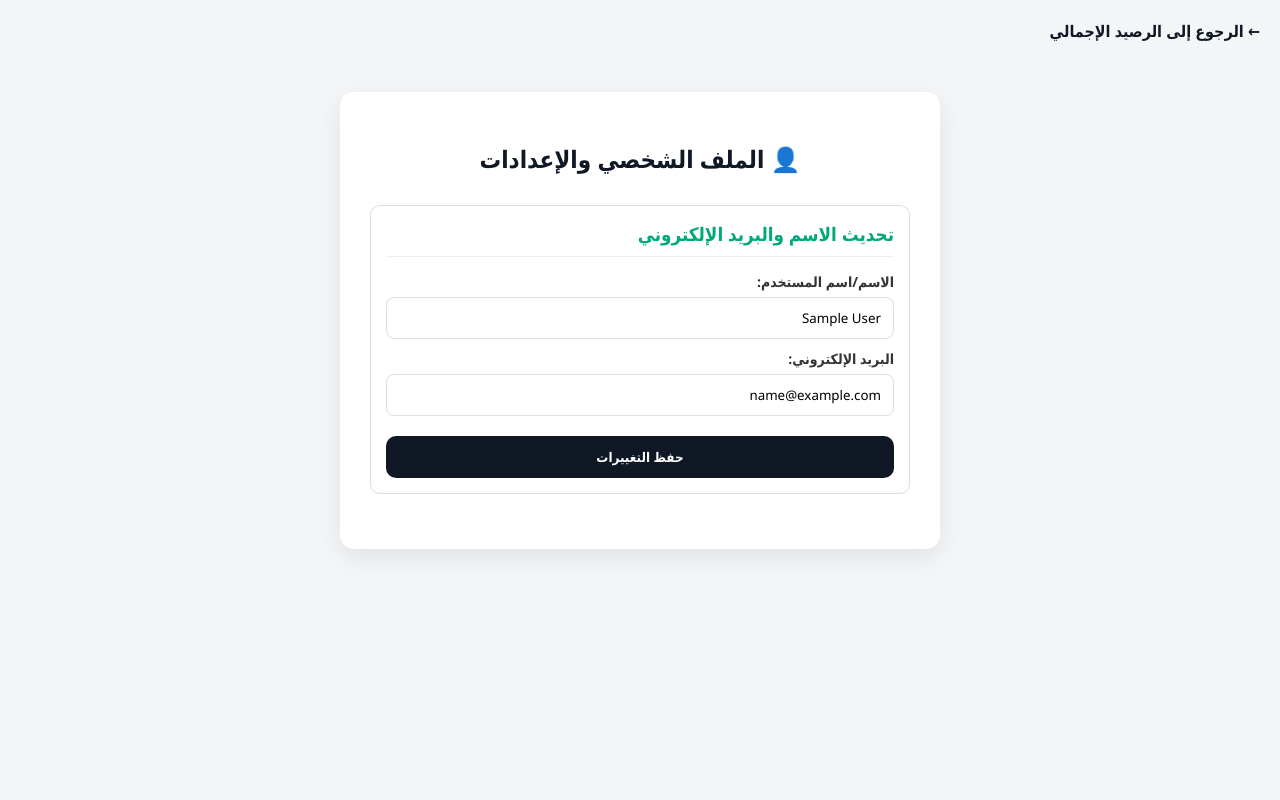
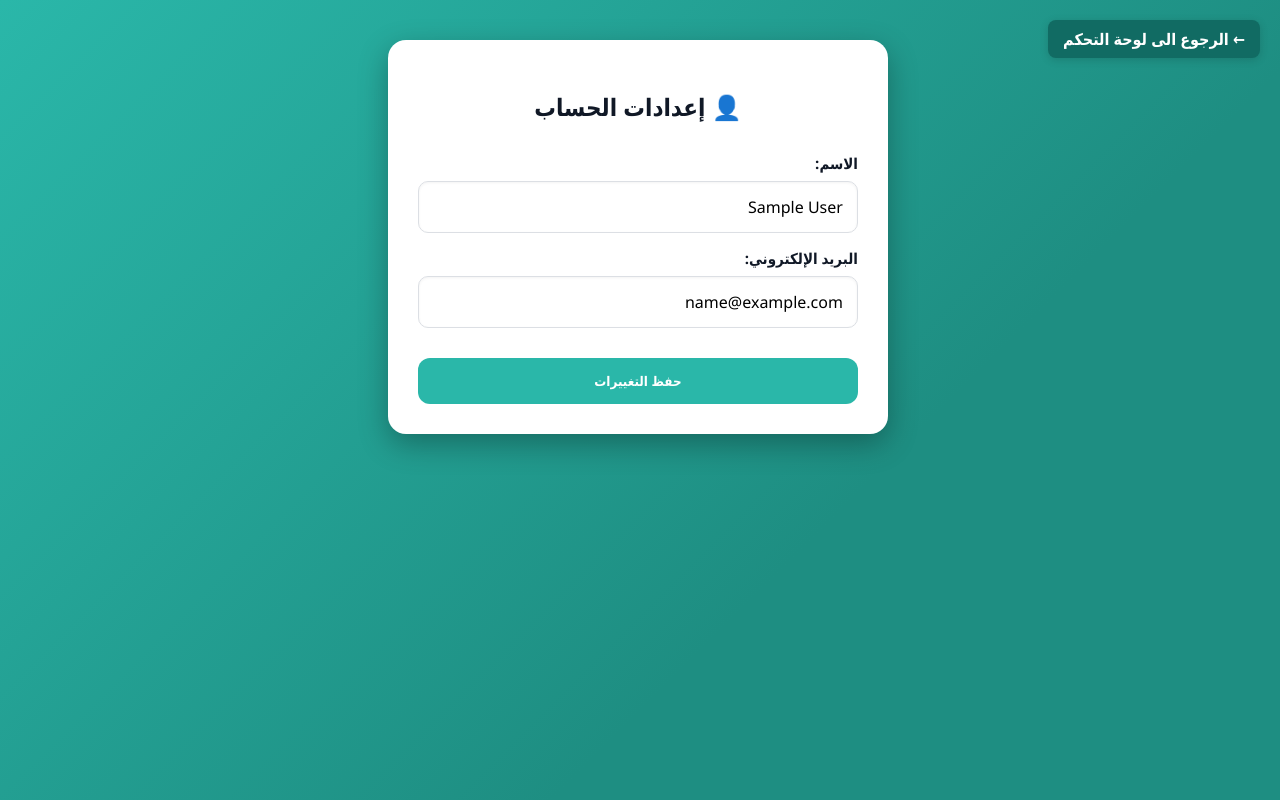
Before and after one commit to njfrh/Mizaniyati, a PHP site: page /profile.php in a window 1280 px wide. Run offline with PHP 8.4, Linux system fonts and the light colour scheme; the visitor is signed in with stand-in values (Sample User, id 1); tables that the repository leaves empty or names only in its code hold one stand-in row (values such as "Sample post"); a stand-in replaces the project's code that opens the database connection.

Commit message:
تنسيق المعاملات و الملف الشخصي و التقييم

```diff
--- a/Mizaniyati/profile.php
+++ b/Mizaniyati/profile.php
@@ -1,5 +1,4 @@
 <?php
-// 🛑 1. بدء الجلسة والتأكد من الاتصال بقاعدة البيانات
 session_start();
 require_once 'db.php';
 
@@ -9,113 +8,196 @@ if (!isset($_SESSION['user_id'])) {
     exit;
 }
 
-// استخدام متغير واحد وواضح لمعرف المستخدم
 $user_id = $_SESSION['user_id'];
-$errors = [];
-$success = '';
+$user_name = $_SESSION['user_name'] ?? 'مستخدم';
 
-// 2. جلب بيانات المستخدم الحالية (الاسم، الإيميل)
-$stmt = $conn->prepare('SELECT name, email FROM users WHERE id = ?');
-$stmt->bind_param('i', $user_id);
+$error_message = '';
+$notice = '';
+
+// جلب بيانات المستخدم الأخرى من قاعدة البيانات
+$stmt = $conn->prepare("SELECT email FROM users WHERE id = ?");
+$stmt->bind_param("i", $user_id);
 $stmt->execute();
 $result = $stmt->get_result();
 $user_data = $result->fetch_assoc();
 $stmt->close();
 
-// في حال عدم وجود بيانات (خطأ نادر)
-if (!$user_data) {
-    session_destroy();
-    header('Location: auth.php?tab=login');
-    exit;
-}
+$user_email = $user_data['email'] ?? 'Not Found';
 
-$current_name = $user_data['name'];
-$current_email = $user_data['email'];
+// معالجة تحديث الملف الشخصي
+if ($_SERVER['REQUEST_METHOD'] === 'POST' && isset($_POST['action']) && $_POST['action'] === 'update_profile') {
+    $new_name     = trim($_POST['name'] ?? '');
+    $new_email    = trim($_POST['email'] ?? '');
+    $new_password = $_POST['password'] ?? '';
 
-/* ================== 3. معالجة التعديل (الاسم والبريد فقط) ================== */
-if ($_SERVER['REQUEST_METHOD'] === 'POST') {
-    $action = $_POST['action'] ?? '';
+    // منطق التحقق والتحديث
+    // (يجب أن تضع منطق تحديث قاعدة البيانات هنا)
 
-    if ($action === 'update_info') {
-        $new_name = trim($_POST['new_name'] ?? '');
-        $new_email = trim($_POST['new_email'] ?? '');
+    // مثال:
+    // $stmt = $conn->prepare("UPDATE users SET name = ?, email = ? WHERE id = ?");
+    // $stmt->bind_param("ssi", $new_name, $new_email, $user_id);
+    // $stmt->execute();
 
-        if (empty($new_name) || empty($new_email)) {
-            $errors[] = 'الاسم والبريد الإلكتروني مطلوبان.';
-        } elseif (!filter_var($new_email, FILTER_VALIDATE_EMAIL)) {
-            $errors[] = 'صيغة البريد الإلكتروني غير صالحة.';
-        } else {
-            // التحقق من أن الإيميل غير مستخدم من قبل مستخدم آخر
-            $stmt = $conn->prepare('SELECT id FROM users WHERE email = ? AND id != ?');
-            $stmt->bind_param('si', $new_email, $user_id);
-            $stmt->execute();
-            $result = $stmt->get_result();
-
-            if ($result->num_rows > 0) {
-                $errors[] = 'هذا البريد الإلكتروني مستخدم بالفعل من قبل حساب آخر.';
-            } else {
-                // تحديث المعلومات
-                $stmt = $conn->prepare('UPDATE users SET name = ?, email = ? WHERE id = ?');
-                $stmt->bind_param('ssi', $new_name, $new_email, $user_id);
-                $stmt->execute();
-
-                $_SESSION['user_name'] = $new_name;
-                $current_name = $new_name;
-                $current_email = $new_email;
-                $success = 'تم تحديث المعلومات بنجاح!';
-            }
-            $stmt->close();
-        }
-    }
+    $notice = 'تم حفظ التغييرات بنجاح! ✅';
+    $_SESSION['user_name'] = $new_name; // تحديث الجلسة
+    $user_name = $new_name;
+    $user_email = $new_email;
 }
 ?>
 <!DOCTYPE html>
 <html lang="ar" dir="rtl">
 <head>
-    <meta charset="UTF-8">
-    <title>الملف الشخصي</title>
-    <meta name="viewport" content="width=device-width, initial-scale=1">
-    <style>
-        * { box-sizing: border-box; font-family: 'Segoe UI', Tahoma, Geneva, Verdana, sans-serif; }
-        body { background:#f4f5f7; margin:0; padding:20px; direction:rtl; }
-        .container { max-width: 600px; margin: 30px auto; background:#fff; border-radius:14px; padding:30px; box-shadow:0 8px 24px rgba(0,0,0,.08); }
-        h2 { text-align:center; color:#101826; margin-bottom:30px; }
-        .field-group { margin-bottom:25px; border:1px solid #ddd; padding:15px; border-radius:10px; }
-        .field-group h3 { margin-top:0; color:#00a87a; border-bottom:1px solid #eee; padding-bottom:10px; margin-bottom:15px; }
-        label { display:block; font-size:14px; color:#333; margin-bottom:6px; font-weight:600; }
-        input { width:100%; height:42px; border:1px solid #dcdfe4; border-radius:8px; padding:0 12px; margin-bottom:10px; }
-        .btn { width:100%; height:42px; border:0; border-radius:10px; background:#101826; color:#fff; font-weight:700; cursor:pointer; margin-top:10px; }
-        .btn:hover { background:#333; }
-        .message.error { background:#ffe9e9; color:#a40000; padding:10px; border-radius:8px; margin-bottom:15px; font-size:14px; }
-        .message.success { background:#e8fff1; color:#0b7a3b; padding:10px; border-radius:8px; margin-bottom:15px; font-size:14px; }
-        .back-link { display: inline-block; margin-bottom: 20px; text-decoration: none; color: #101826; font-weight: 600; }
-    </style>
+<meta charset="UTF-8">
+<title>الملف الشخصي - الإعدادات</title>
+<meta name="viewport" content="width=device-width, initial-scale=1">
+<style>
+    /* ------------------ التنسيق الأساسي (الخلفية والحاوية) ------------------ */
+    * { box-sizing: border-box; font-family: 'Segoe UI', Tahoma, Geneva, Verdana, sans-serif; }
+
+    body {
+        margin: 0;
+        /* الخلفية المتدرجة مثل auth.php */
+        background: linear-gradient(135deg, #2AB7A9, #1E8E82 65%);
+        display: flex;
+        justify-content: center;
+        align-items: flex-start; /* نبدأ من الأعلى */
+        min-height: 100vh;
+        padding: 40px 20px;
+        direction: rtl;
+    }
+    .container {
+        max-width: 500px; /* العرض الموحد */
+        width: 100%;
+        background: #fff;
+        border-radius: 18px;
+        padding: 30px;
+        /* ظل كبير وواضح مثل forgot_password.php */
+        box-shadow: 0 10px 30px rgba(0, 0, 0, 0.3);
+    }
+    h2 { text-align: center; color: #101826; margin-bottom: 30px; font-weight: 800; }
+
+    /* زر الرجوع للخلف */
+    .back-link {
+        display: inline-block;
+        text-decoration: none;
+        color: #fff;
+        font-weight: 600;
+        padding: 8px 15px;
+        background: #116B63;
+        border-radius: 8px;
+        box-shadow: 0 2px 8px rgba(0,0,0,0.15);
+        position: fixed; /* تثبيت الزر في الزاوية */
+        top: 20px;
+        right: 20px;
+        z-index: 100;
+        transition: background 0.2s;
+    }
+    .back-link:hover { background: #0c5a53; }
+
+
+    /* ------------------ تنسيق النماذج والحقول (مستوحى من auth.php) ------------------ */
+    .profile-form {
+        display: flex;
+        flex-direction: column;
+        gap: 15px;
+    }
+    .input-group {
+        position: relative;
+    }
+    .profile-form label {
+        font-weight: 700;
+        color: #101826;
+        margin-bottom: 8px;
+        display: block;
+        font-size: 15px;
+    }
+
+    .profile-form input[type="text"],
+    .profile-form input[type="email"],
+    .profile-form input[type="password"] {
+        padding: 14px; /* حجم كبير مثل auth.php */
+        border-radius: 10px;
+        border: 1px solid #dcdfe4;
+        width: 100%;
+        box-shadow: inset 0 1px 3px rgba(0,0,0,0.05);
+        font-size: 16px;
+        transition: .25s;
+    }
+    .profile-form input:focus {
+        border-color: #2AB7A9;
+        box-shadow: 0 0 0 3px rgba(42,183,169,0.20);
+        outline: none;
+    }
+
+    .btn-primary {
+        width: 100%;
+        padding: 14px 20px;
+        background: #2AB7A9; /* اللون الأساسي من auth.php */
+        color: white;
+        cursor: pointer;
+        border: none;
+        border-radius: 12px;
+        font-weight: 800;
+        transition: background 0.3s;
+        margin-top: 15px;
+    }
+    .btn-primary:hover { background: #1E8E82; }
+
+    /* تنبيهات النجاح والأخطاء */
+    .notice {
+        padding: 12px;
+        background: #e6fff7;
+        border: 1px solid #79ead2;
+        color: #1E8E82;
+        border-radius: 10px;
+        font-size: 14px;
+        margin-bottom: 20px;
+        text-align: center;
+    }
+    .error {
+        padding: 12px;
+        background: #ffe8e8;
+        border: 1px solid #ffb9b9;
+        color: #b10000;
+        border-radius: 10px;
+        font-size: 14px;
+        margin-bottom: 20px;
+        text-align: center;
+    }
+</style>
 </head>
 <body>
-    <a href="dashboard1.php" class="back-link">← الرجوع إلى الرصيد الإجمالي</a>
+
+    <a href="dashboard1.php" class="back-link">← الرجوع الى لوحة التحكم</a>
 
     <div class="container">
-        <h2>👤 الملف الشخصي والإعدادات</h2>
+        <h2>👤 إعدادات الحساب</h2>
 
-        <?php if ($success): ?><div class="message success"><?= htmlspecialchars($success) ?></div><?php endif; ?>
-        <?php if ($errors): ?><div class="message error"><?= implode('<br>', array_map('htmlspecialchars', $errors)) ?></div><?php endif; ?>
+        <?php if (!empty($error_message)): ?>
+            <div class="error"><?= htmlspecialchars($error_message) ?></div>
+        <?php endif; ?>
 
-        <!-- حفظ الاسم والإيميل فقط -->
-        <form method="post">
-            <input type="hidden" name="action" value="update_info">
-            <div class="field-group">
-                <h3>تحديث الاسم والبريد الإلكتروني</h3>
+        <?php if (!empty($notice)): ?>
+            <div class="notice"><?= htmlspecialchars($notice) ?></div>
+        <?php endif; ?>
 
-                <label>الاسم/اسم المستخدم:</label>
-                <input type="text" name="new_name" value="<?= htmlspecialchars($current_name) ?>" required>
+        <form method="post" class="profile-form">
 
-                <label>البريد الإلكتروني:</label>
-                <input type="email" name="new_email" value="<?= htmlspecialchars($current_email) ?>" required>
+            <div class="input-group">
+                <label for="name">الاسم:</label>
+                <input type="text" name="name" id="name" value="<?= htmlspecialchars($user_name) ?>" required>
+            </div>
 
-                <button class="btn" type="submit">حفظ التغييرات</button>
+            <div class="input-group">
+                <label for="email">البريد الإلكتروني:</label>
+                <input type="email" name="email" id="email" value="<?= htmlspecialchars($user_email) ?>" required>
             </div>
+
+
+
+
+            <button type="submit" name="action" value="update_profile" class="btn-primary">حفظ التغييرات</button>
         </form>
-
     </div>
 </body>
 </html>
```
Also changed, not shown: Mizaniyati/dashboard1.php (+20 -45 lines), Mizaniyati/rate_app.php (+39 -6 lines), Mizaniyati/reports.php (+133 -64 lines).
